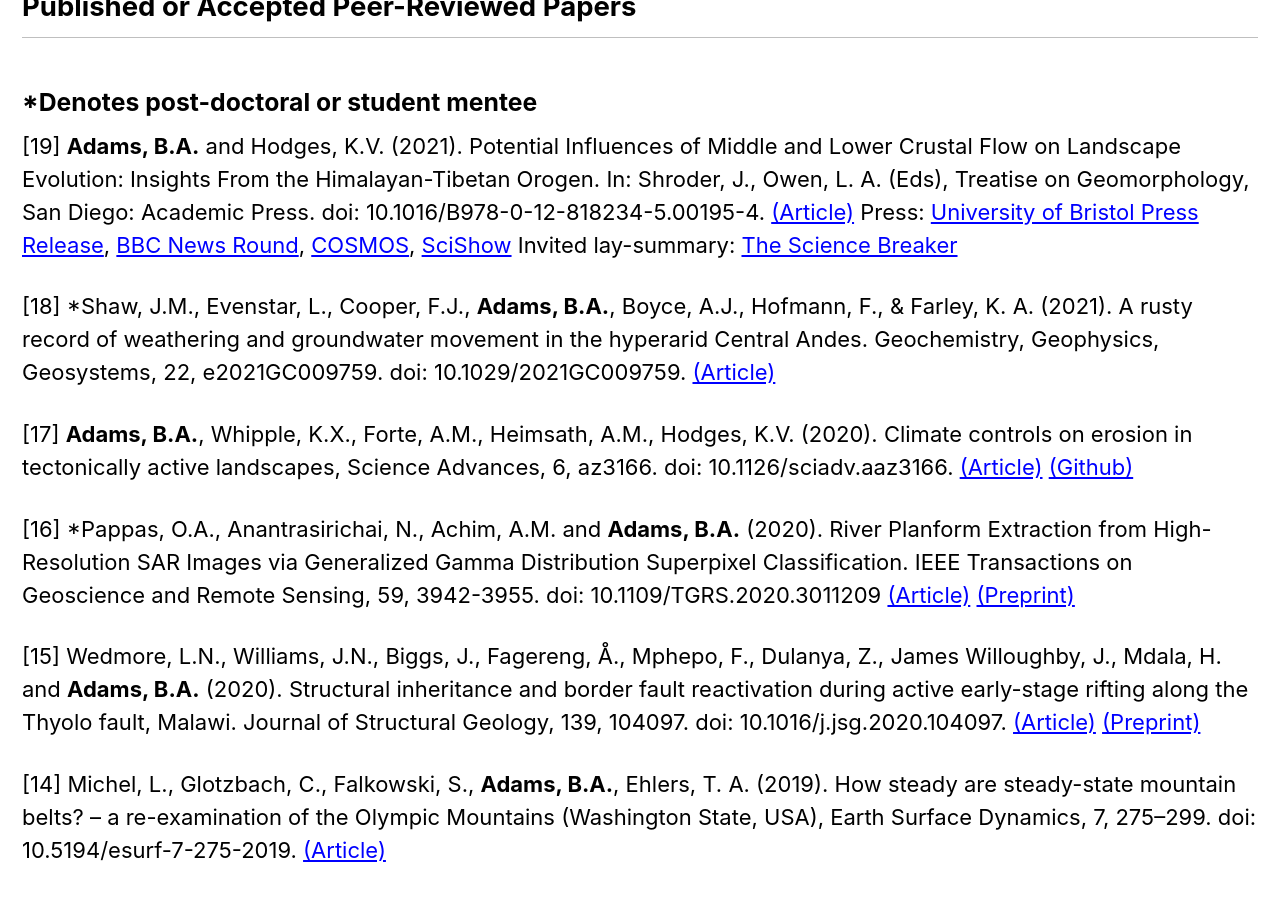
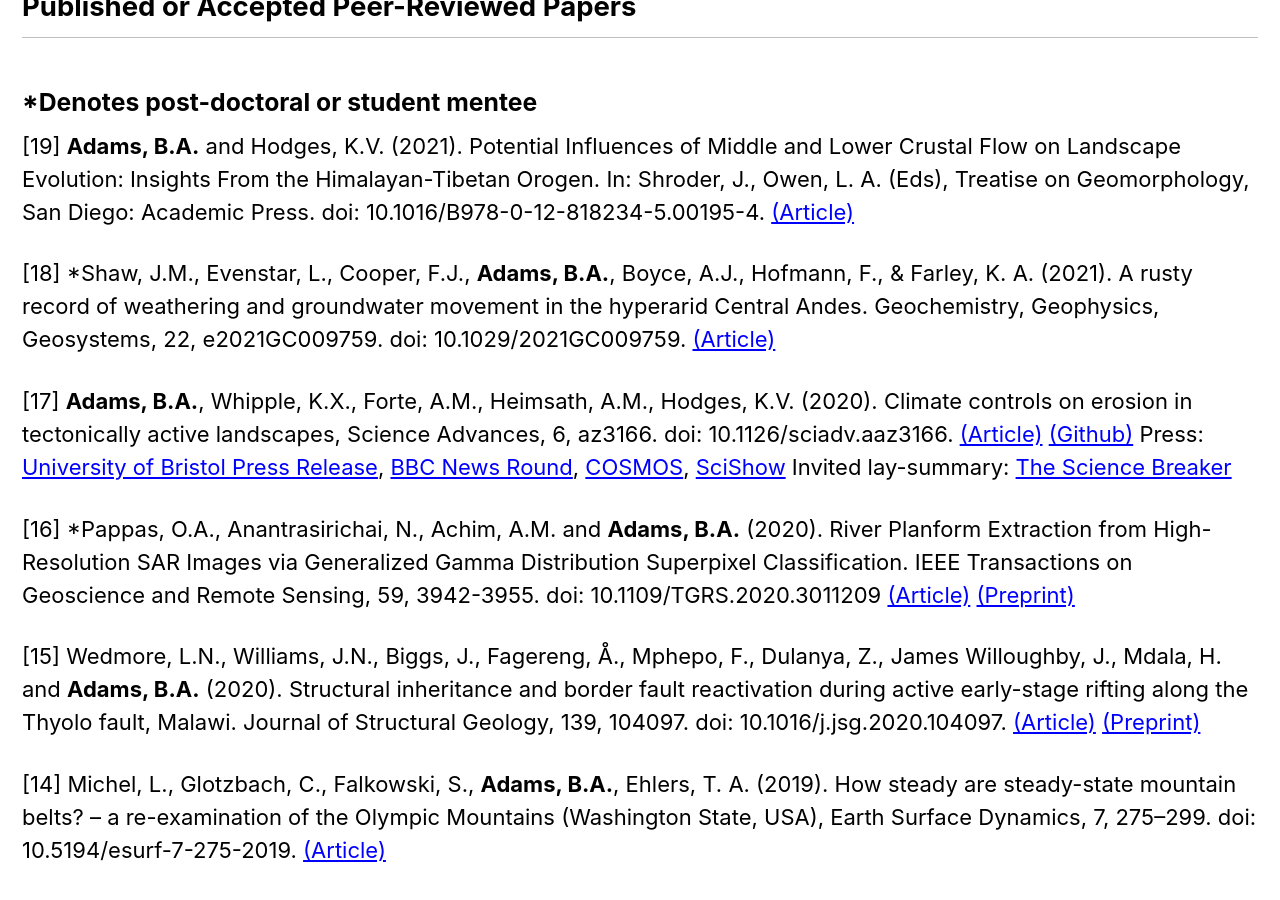
Before and after one commit to baadams/baadams.github.io, a Jekyll site: the page built from _pages/pubs.md, in a window 1280 px wide and 900 px high, scrolled down 485 px. Built offline with Jekyll 4.4.1, drawn with Linux system fonts in a browser that asks for light colours; cached includes are drawn as plain includes.

Commit message:
Update pubs.md

```diff
--- a/_pages/pubs.md
+++ b/_pages/pubs.md
@@ -20,12 +20,12 @@ excerpt: "Looking for am exciting new paper to read?<br/>
 ### *Denotes post-doctoral or student mentee
 
 [19] **Adams, B.A.** and Hodges, K.V. (2021). Potential Influences of Middle and Lower Crustal Flow on Landscape Evolution: Insights From the Himalayan-Tibetan Orogen. In: Shroder, J., Owen, L. A. (Eds), Treatise on Geomorphology, San Diego: Academic Press. doi: 10.1016/B978-0-12-818234-5.00195-4. [(Article)](https://www.sciencedirect.com/science/article/pii/B9780128182345001954)
-Press: [University of Bristol Press Release](https://www.bristol.ac.uk/news/2020/october/rain-moves-mountains.html), [BBC News Round](https://www.bbc.co.uk/newsround/54575909), [COSMOS](https://cosmosmagazine.com/earth/earth-sciences/rain-really-can-move-mountains/), [SciShow](https://www.youtube.com/watch?v=n6IDdPhYw0Y)
-Invited lay-summary: [The Science Breaker](thesciencebreaker.org/breaks/earth-space/how-rain-sculpts-mountains)
 
 [18] *Shaw, J.M., Evenstar, L., Cooper, F.J., **Adams, B.A.**, Boyce, A.J., Hofmann, F., & Farley, K. A. (2021). A rusty record of weathering and groundwater movement in the hyperarid Central Andes. Geochemistry, Geophysics, Geosystems, 22, e2021GC009759. doi: 10.1029/2021GC009759. [(Article)](https://agupubs.onlinelibrary.wiley.com/doi/full/10.1029/2021GC009759)
 
 [17] **Adams, B.A.**, Whipple, K.X., Forte, A.M., Heimsath, A.M., Hodges, K.V. (2020). Climate controls on erosion in tectonically active landscapes, Science Advances, 6, az3166. doi: 10.1126/sciadv.aaz3166. [(Article)](https://www.science.org/doi/10.1126/sciadv.aaz3166) [(Github)](https://github.com/baadams/raindance)
+Press: [University of Bristol Press Release](https://www.bristol.ac.uk/news/2020/october/rain-moves-mountains.html), [BBC News Round](https://www.bbc.co.uk/newsround/54575909), [COSMOS](https://cosmosmagazine.com/earth/earth-sciences/rain-really-can-move-mountains/), [SciShow](https://www.youtube.com/watch?v=n6IDdPhYw0Y)
+Invited lay-summary: [The Science Breaker](thesciencebreaker.org/breaks/earth-space/how-rain-sculpts-mountains)
 
 [16] *Pappas, O.A., Anantrasirichai, N., Achim, A.M. and **Adams, B.A.** (2020). River Planform Extraction from High-Resolution SAR Images via Generalized Gamma Distribution Superpixel Classification. IEEE Transactions on Geoscience and Remote Sensing, 59, 3942-3955. doi: 10.1109/TGRS.2020.3011209 [(Article)](https://ieeexplore.ieee.org/document/9163087) [(Preprint)](https://eartharxiv.org/repository/view/1746/)
 
```
